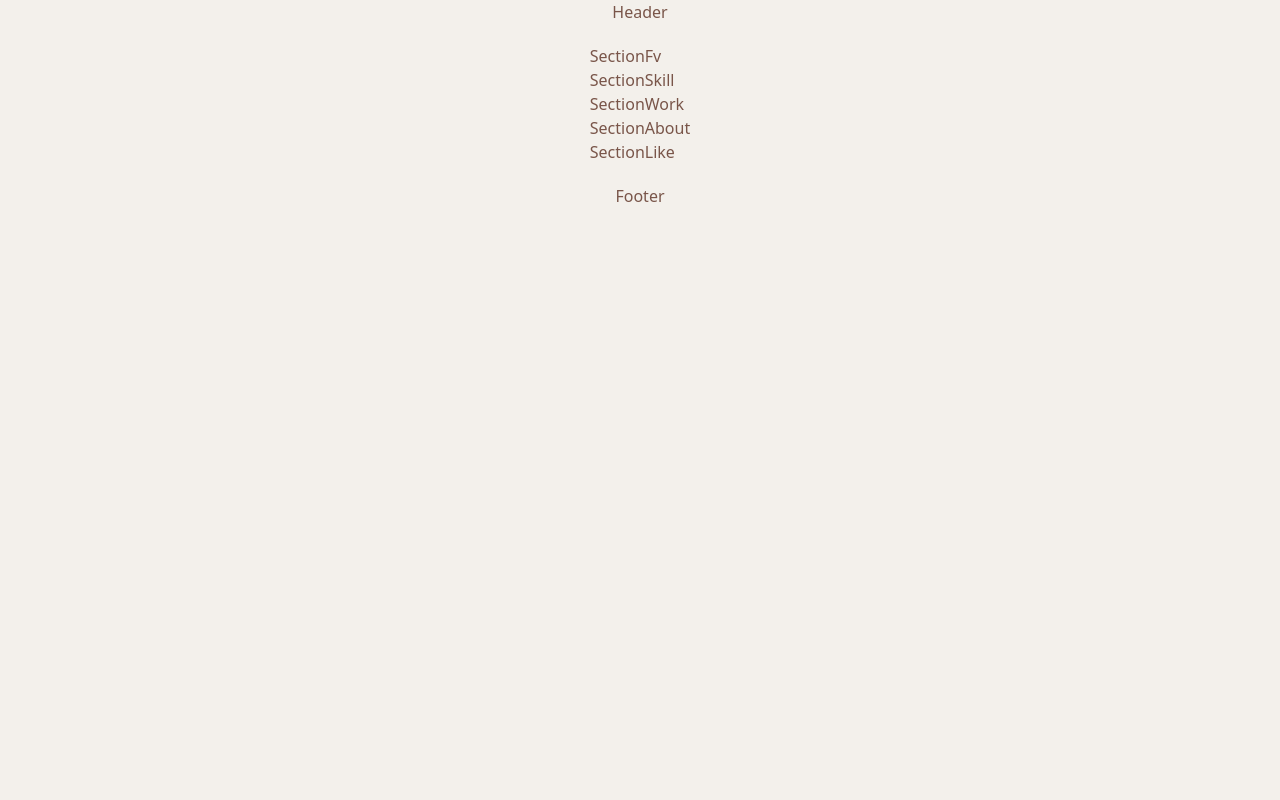
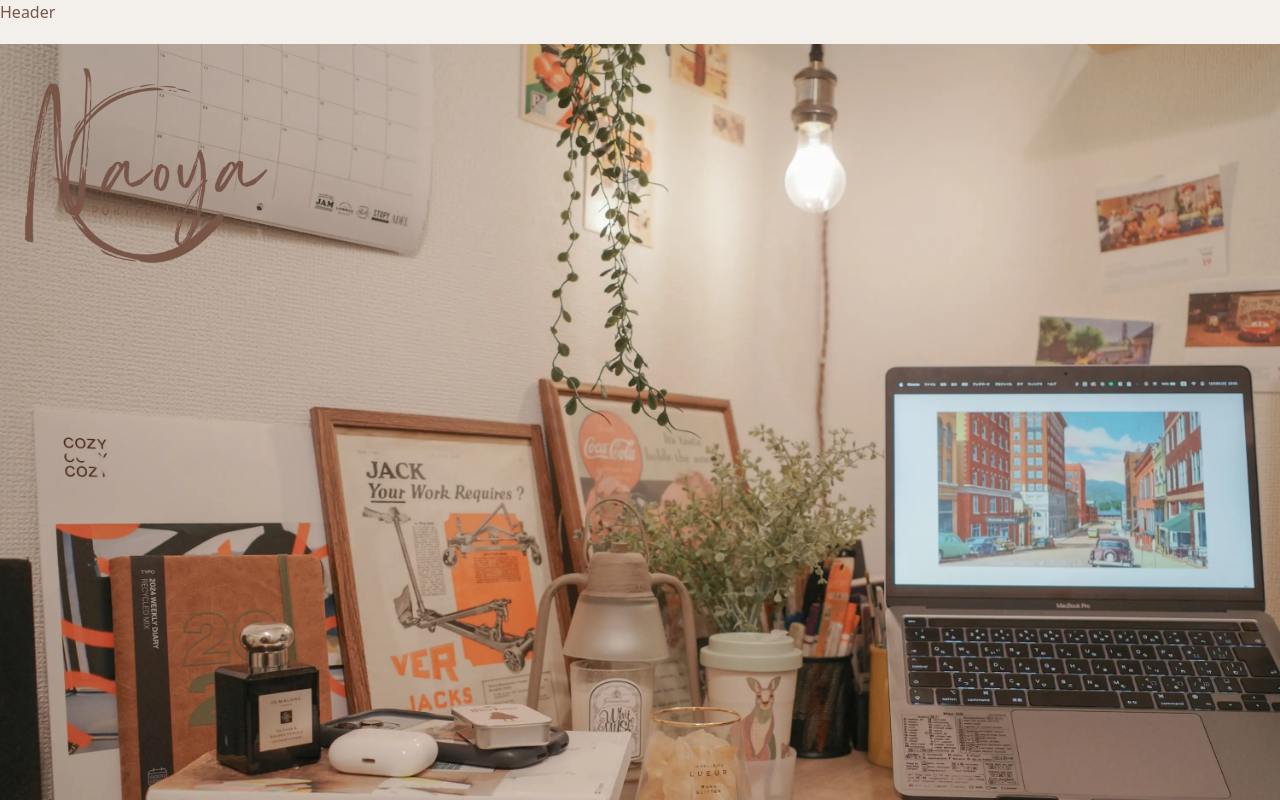
Before and after one commit to Naoya-0213/My-Portfolio-site-_ver.2, a Next.js app: page / in a window 1280 px wide. Shown: the top 800 px of the page. Built offline with nearby package versions, Linux system fonts and the light colour scheme.

Commit message:
FV(sp)完了_20250928_01-29

```diff
--- a/src/app/(naoya-portfolio)/page.tsx
+++ b/src/app/(naoya-portfolio)/page.tsx
@@ -10,7 +10,7 @@ import {
 
 const Home = () => {
   return (
-    <div className="wrapper flex flex-col items-center gap-5 bg-[#f3f0eb] text-base text-[#795549]">
+    <div className="wrapper flex flex-col gap-5 bg-[#f3f0eb] text-base text-[#795549]">
       <Header />
       <main>
         <SectionFv />
--- a/src/app/components/organisms/main/SectionFv.tsx
+++ b/src/app/components/organisms/main/SectionFv.tsx
@@ -1,9 +1,51 @@
-import React from 'react'
+import Image from "next/image";
 
 const SectionFv = () => {
   return (
-    <div>SectionFv</div>
-  )
-}
+    <div>
+      <div className="w-full">
+        <div className="pc:aspect-[900/660] relative aspect-[375/562] w-screen max-w-none">
+          {/* fv画像 */}
 
-export default SectionFv
+          {/* sp */}
+          <Image
+            src="/img/fv/fv-sp.png"
+            alt="sp版fv"
+            fill
+            className="pc:hidden object-cover"
+            priority
+          />
+          {/* pc */}
+          <Image
+            src="/img/fv/fv-pc.png"
+            alt="sp版fv"
+            fill
+            className="pc:block hidden object-cover"
+            priority
+          />
+
+          {/* ロゴ */}
+          <div className="absolute top-5 left-5">
+            <Image
+              src="/img/logo/logo-white.png"
+              alt="ロゴ"
+              width={250}
+              height={220}
+              style={{ width: "45vw", height: "auto" }}
+              className="pc:hidden -rotate-12"
+            />
+            <Image
+              src="/img/logo/logo-brown.png"
+              alt="ロゴ"
+              width={250}
+              height={220}
+              className="pc:block hidden"
+            />
+          </div>
+        </div>
+      </div>
+    </div>
+  );
+};
+
+export default SectionFv;
--- a/src/app/styles/globals.css
+++ b/src/app/styles/globals.css
@@ -16,7 +16,7 @@
 @import "tailwindcss";
 
 @theme {
-  --breakpoint-sp: (max-width: 767px);
+  /* --breakpoint-sp: (max-width: 767px); */
   --breakpoint-tb: (min-width: 768px) and (max-width: 899px);
   --breakpoint-pc: 768px;
 }
```
Also changed, not shown: public/img/fv/fv-pc.png (added), public/img/fv/fv-sp.png (added).
